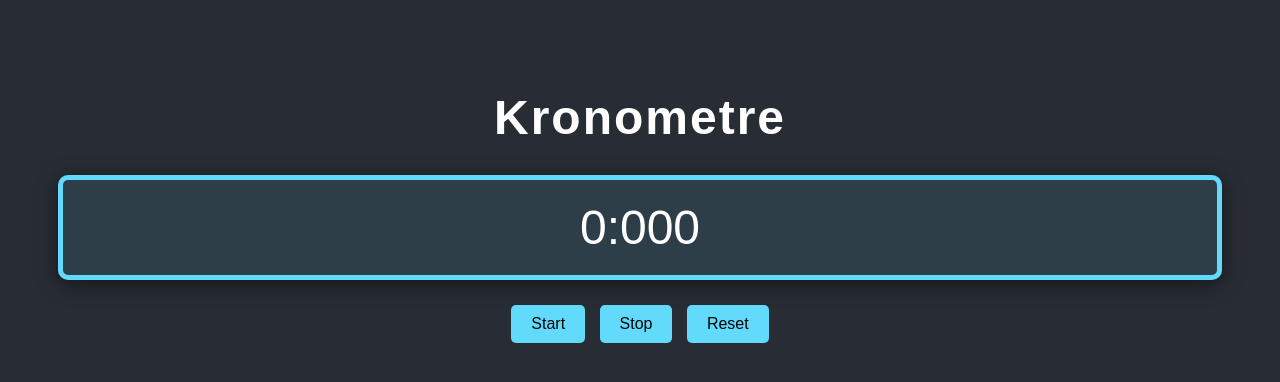
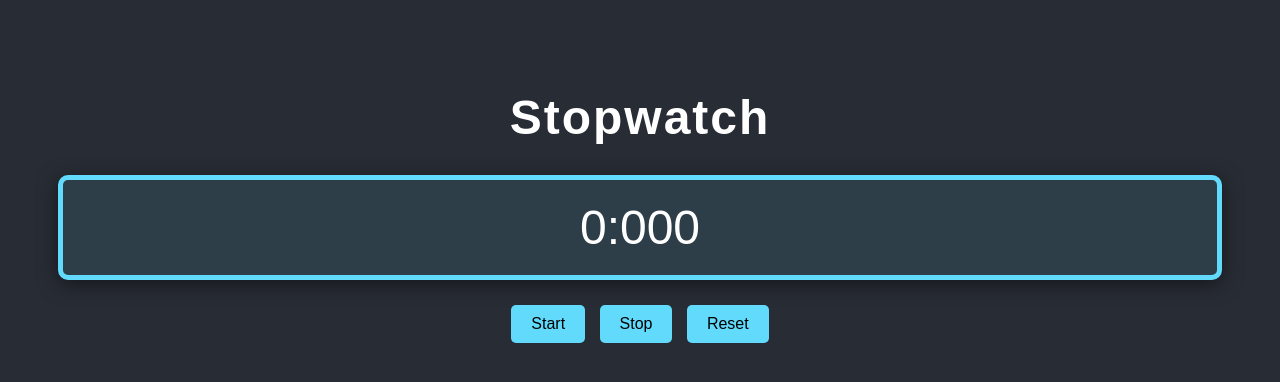
Before and after one commit to Evren0/Stopwatch-App, a plain HTML site: page index.html in a window 1280 px wide. Drawn offline with Linux system fonts and the light colour scheme.

Commit message:
Update index.html

```diff
--- a/index.html
+++ b/index.html
@@ -3,14 +3,14 @@
 <head>
     <meta charset="UTF-8">
     <meta name="viewport" content="width=device-width, initial-scale=1.0">
-    <title>Kronometre</title>
+    <title>Stopwatch App</title>
     <link rel="stylesheet" href="style.css">
     <style>
 
     </style>
 </head>
 <body>
-    <h1>Kronometre</h1>
+    <h1>Stopwatch</h1>
     <div id="display">
         <span id="second">0</span>:<span id="ms">000</span>
     </div>
```
